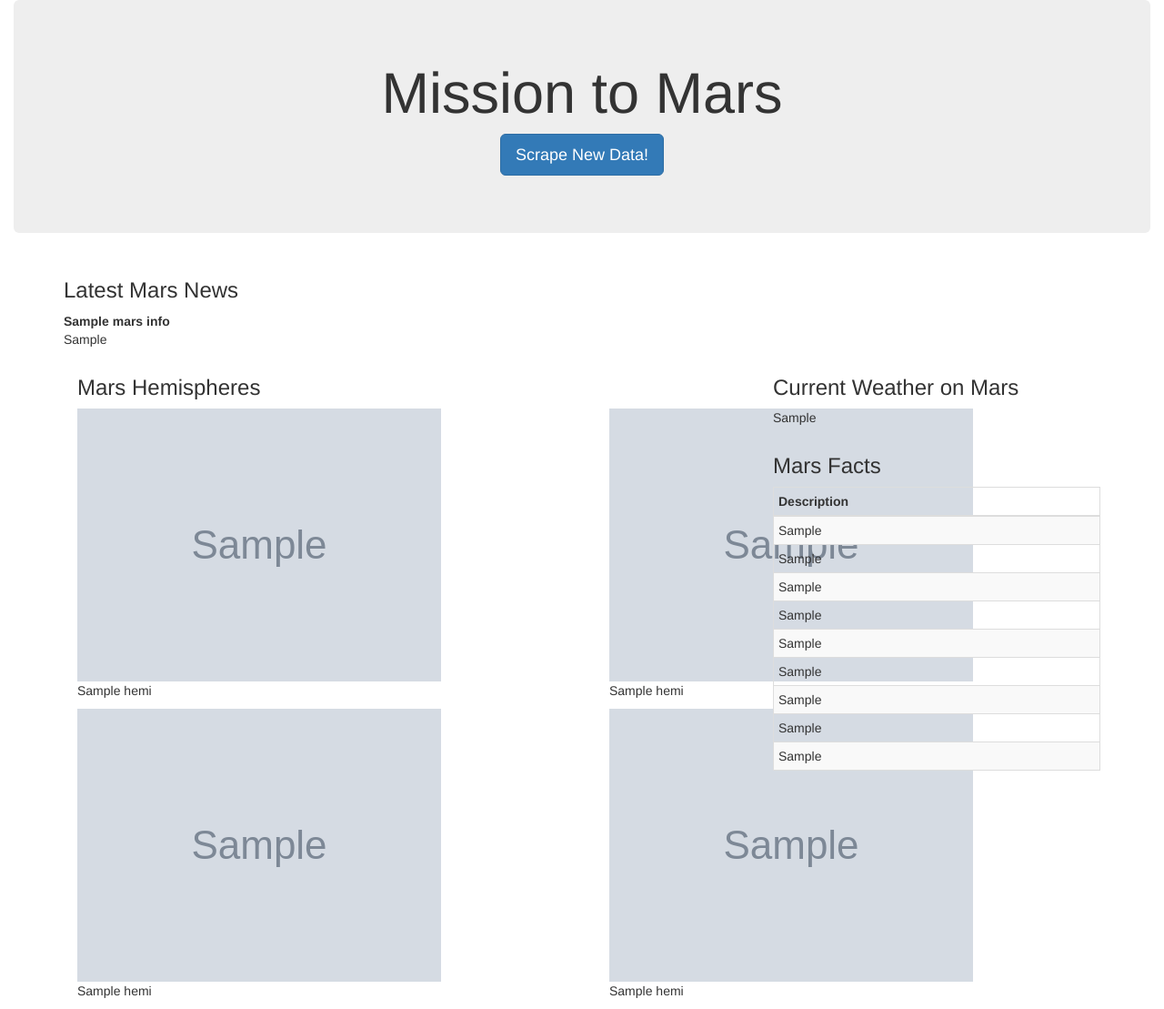
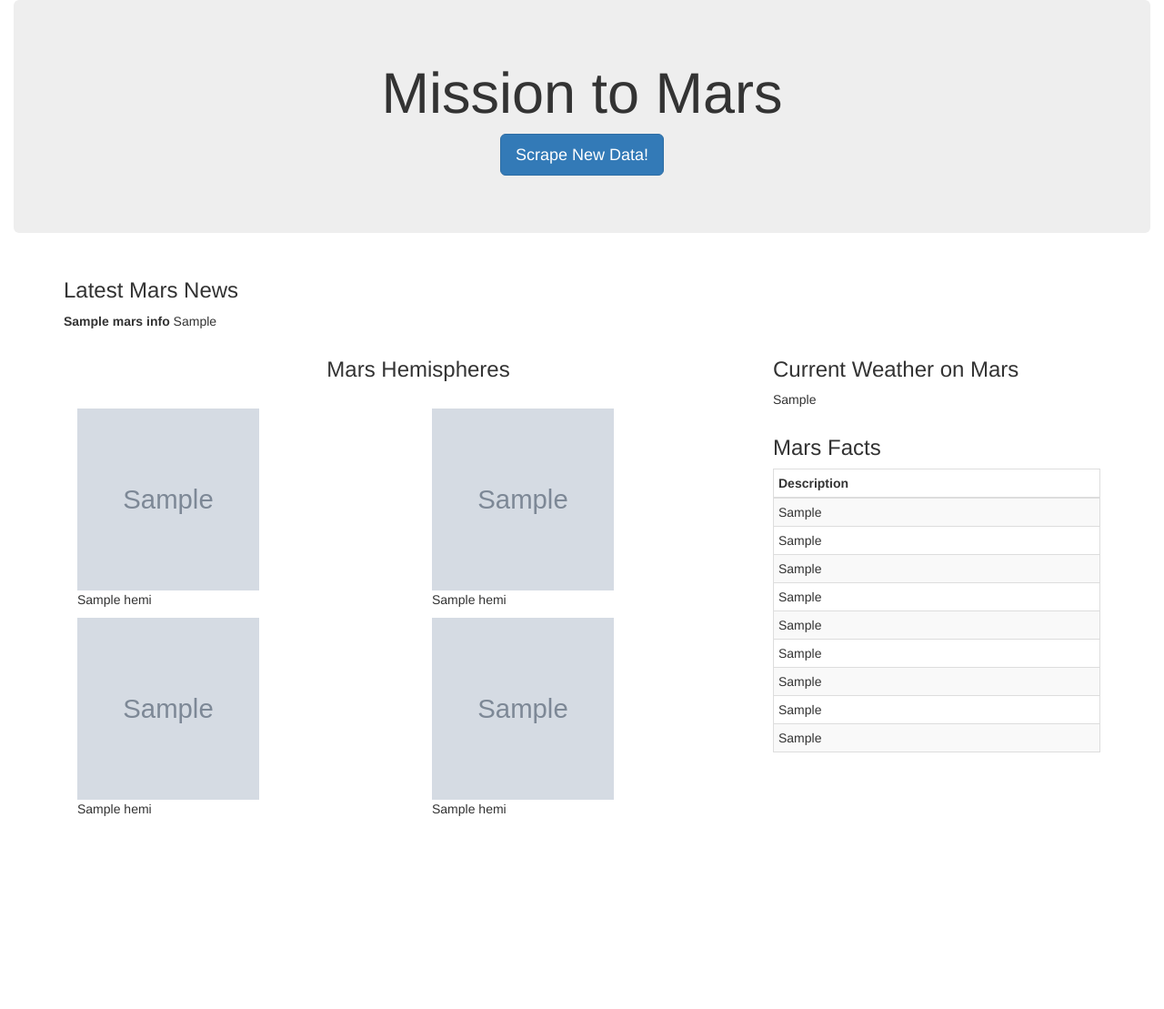
Before and after one commit to komalac/Komala_WebScraping, a Flask app: page / in a window 1280 px wide. Shown: the whole page at 91% size. After the commit the page ends 897 px from the top, so only its background shows below. Run offline with Flask 2, Linux system fonts and the light colour scheme; grey boxes marked "Sample" are stand-in pictures; a database or web service that is not in the repository returns one stand-in record (values such as "Sample title"); some libraries are stand-ins or nearby versions.

Commit message:
Complete

```diff
--- a/templates/index.html
+++ b/templates/index.html
@@ -21,7 +21,7 @@
     <div class="row">
       <div class="col-md-12">
         <h3>Latest Mars News</h3>
-        <p class="mars_news"> <b>{{ mars_info.news_title }}</b><br>
+        <p class="mars_news"> <b>{{ mars_info.news_title }}</b>
           {{ mars_info.news_info }}
         </p>
       </div>
@@ -30,33 +30,34 @@
       <div class="col-md-8">
         <div class="container bg-white">
             <div class="row">
-              <div class="col-md-12">
-                <h3>Mars Hemispheres</h3>
+              <div class="col-md-8 text-center">
+                <h3>Mars Hemispheres</h3><br>
               </div>
             </div>
             <div class="row">
-              <div class="col-md-6">
-                <img class="" alt="Tumor Response to treatment" src= {{ mars_info.hemis_list[0].imgsrc}}>
+              <div class="col-md-4">
+                <img class="img-fluid" alt="Tumor Response to treatment" src= {{ mars_info.hemis_list[0].imgsrc}} width="200", height="200">
+
                 <div class="caption text-dark ">
-                  <p>{{ mars_info.hemis_list[0].title}}</p>
+                  {{ mars_info.hemis_list[0].title}}
                 </div>
               </div>
-              <div class="col-md-6">
-                <img class="" alt="Tumor Response to treatment" src= {{ mars_info.hemis_list[1].imgsrc}}>
+              <div class="col-md-4">
+                  <img class="img-fluid" alt="Tumor Response to treatment" src= {{ mars_info.hemis_list[1].imgsrc}} width="200", height="200">
                 <div class="caption text-dark">
                   <p>{{ mars_info.hemis_list[1].title}}</p>
                 </div>
               </div>
             </div>
             <div class="row">
-                <div class="col-md-6">
-                  <img class="" alt="Tumor Response to treatment" src= {{ mars_info.hemis_list[2].imgsrc}}>
+                <div class="col-md-4">
+                    <img class="img-fluid" alt="Tumor Response to treatment" src= {{ mars_info.hemis_list[2].imgsrc}} width="200", height="200">
                   <div class="caption text-dark">
                     <p>{{ mars_info.hemis_list[2].title}}</p>
                   </div>
                 </div>
-                <div class="col-md-6">
-                  <img class="" alt="Tumor Response to treatment" src= {{ mars_info.hemis_list[3].imgsrc}}>
+                <div class="col-md-4">
+                    <img class="img-fluid" alt="Tumor Response to treatment" src= {{ mars_info.hemis_list[3].imgsrc}} width="200", height="200">
                   <div class="caption text-dark">
                     <p>{{ mars_info.hemis_list[3].title}}</p>
                   </div>
```
